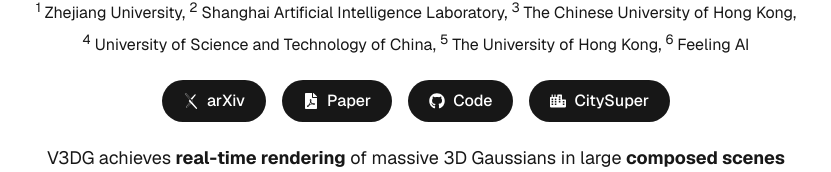
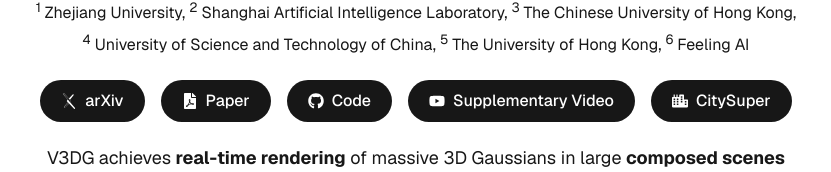
Before and after one commit to Xijie-Yang/V3DG, a Next.js app: page / in a window 1280 px wide. Shown: the part 366-538 px from the top of the page, without its empty margins (224-1055 px from the left). Built offline with nearby package versions, Linux system fonts and the light colour scheme.

Commit message:
add youtube link

```diff
--- a/src/app/page.tsx
+++ b/src/app/page.tsx
@@ -1,5 +1,5 @@
 import styles from "./page.module.css";
-import { FaGithub, FaFilePdf, FaCity } from "react-icons/fa";
+import { FaGithub, FaFilePdf, FaCity, FaYoutube } from "react-icons/fa";
 import { SiArxiv } from "react-icons/si";
 
 const Text_Reference_ACM: string = `Xijie Yang, Linning Xu, Lihan Jiang, Dahua Lin, and Bo Dai. 2025. Virtualized 3D Gaussians: Flexible Cluster-based Level-of-Detail System for Real-Time Rendering of Composed Scenes. In Special Interest Group on Computer Graphics and Interactive Techniques Conference Conference Papers (SIGGRAPH Conference Papers ’25), August 10–14, 2025, Vancouver, BC, Canada. ACM, New York, NY, USA, 11 pages. https://doi.org/10.1145/3721238.3730602`;
@@ -96,14 +96,6 @@ export default function Home() {
             <IoLibrary />
             ACM
           </a> */}
-          {/* <a
-            href="TODO"
-            target="_blank"
-            rel="noopener noreferrer"
-          >
-            <FaYoutube />
-            Video
-          </a> */}
           <a
             href="https://github.com/city-super/V3DG"
             target="_blank"
@@ -111,6 +103,14 @@ export default function Home() {
           >
             <FaGithub />
             Code
+          </a>
+          <a
+            href="https://youtu.be/K0J5ePcWyrg"
+            target="_blank"
+            rel="noopener noreferrer"
+          >
+            <FaYoutube />
+            Supplementary Video
           </a>
           <a
             href="https://city-super.github.io"
```
